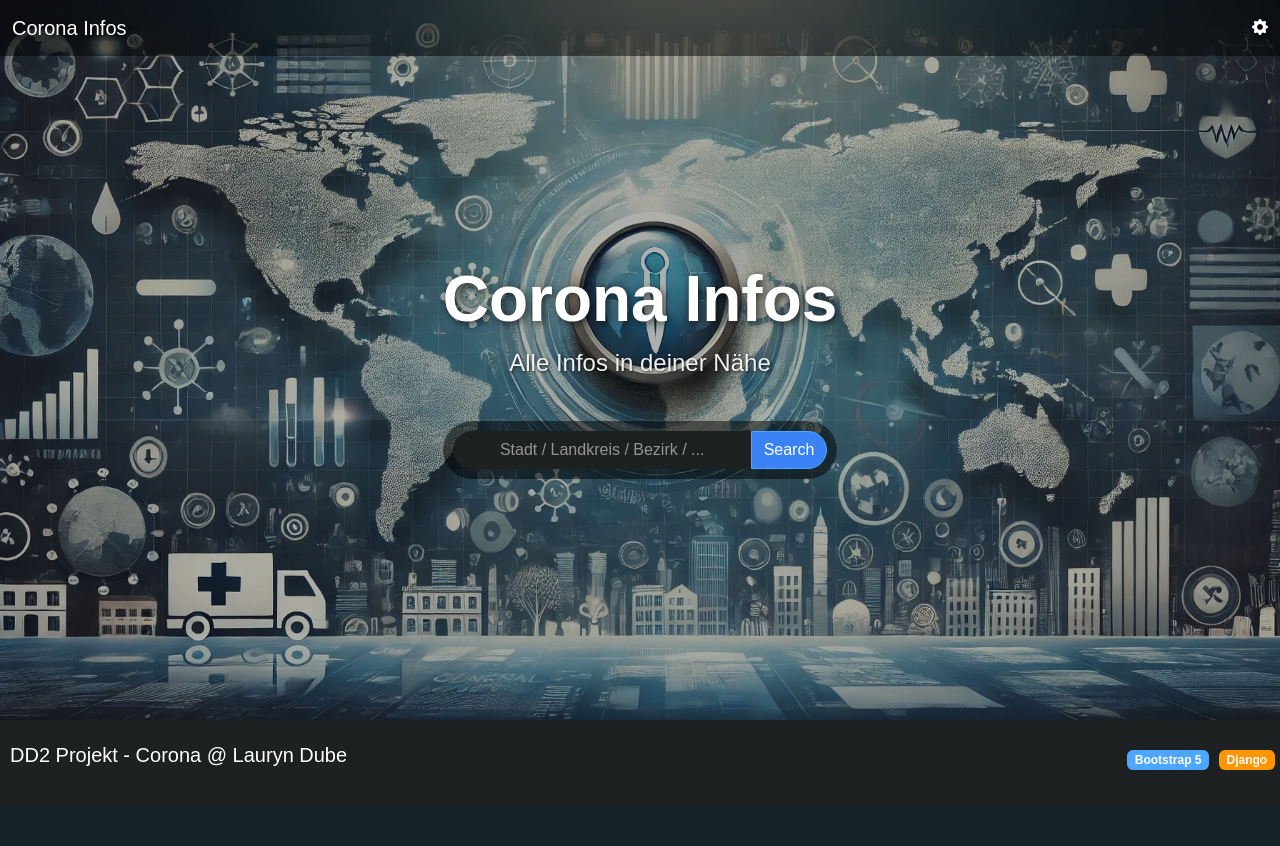
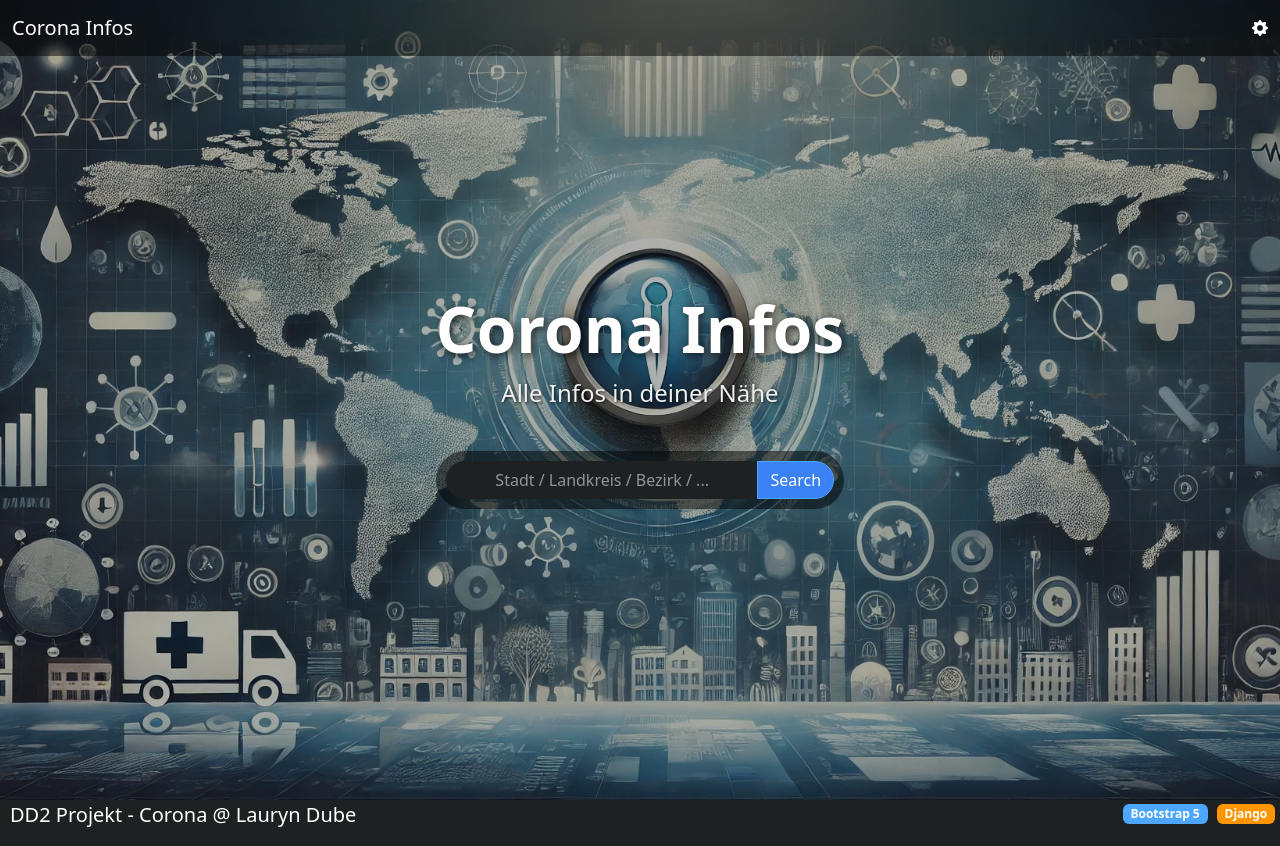
Before and after one commit to LauLauGaamer/Corona-API, a Django app: page /corona/ in a window 1280 px wide. Before the commit the page ends 770 px from the top, so only its background shows below. Run offline with Django 5.2, Linux system fonts and the light colour scheme.

Commit message:
update new pages

```diff
--- /dev/null
+++ b/app/corona/static/css/base.css
@@ -0,0 +1,51 @@
+body {
+    background-color: #1e2122;
+    color: #f0f0f0;
+    font-family: Arial, sans-serif;
+    overflow-x: hidden;
+    margin: 0;
+    display: flex;
+    flex-direction: column;
+    min-height: 100vh;
+    box-sizing: border-box;
+}
+
+html, body {
+    height: 100%;
+    margin: 0;
+    padding: 0;
+}
+
+.hero {
+    background-image: url('../images/background.webp');
+    background-size: cover;
+    background-position: center;
+    min-height: 100vh;  /* Hero nimmt mindestens die Höhe des Viewports ein */
+    display: flex;
+    flex-direction: column;
+    align-items: center;
+    justify-content: center;
+    position: relative;
+    z-index: 1;
+}
+
+.hero::before {
+    content: '';
+    position: absolute;
+    top: 0;
+    left: 0;
+    right: 0;
+    bottom: 0;
+    background: rgba(0, 0, 0, 0.3);
+    z-index: -1;
+}
+
+.hero p.lead {
+    font-size: 1.5rem;
+    color: #f0f0f0;
+    text-shadow: 1px 1px 3px rgba(0, 0, 0, 0.7);
+}
+
+.content {
+    background-color: #1e2122;
+}
--- a/app/corona/static/css/footer.css
+++ b/app/corona/static/css/footer.css
@@ -1,11 +1,9 @@
 .info-section {
-    padding: 20px 0;
     background-color: #1e2122;
     color: #FFFFFF;
 }
 
 .info-section .badge {
-    margin-top: 10px;
     margin-right: 5px;
 }
 
@@ -27,11 +25,16 @@
     background-color: #60a5fa;
 }
 
+.footer {
+    background-color: #1e2122;
+    color: white;
+    padding: 10px 0;
+    text-align: center;
+    width: 100%;
+}
 
 footer.info-section {
     filter: none !important;
     backdrop-filter: none !important;
     text-shadow: none !important;
-    padding: 20px 0;
-    z-index: 2;
 }
--- a/app/corona/static/css/home.css
+++ b/app/corona/static/css/home.css
@@ -1,59 +1,8 @@
-body {
-    background-color: #1e2122;
-    color: #f0f0f0;
-    font-family: Arial, sans-serif;
-    overflow-x: hidden;
-    display: flex;
-    flex-direction: column;
-}
-
-html, body {
-    height: 100%;
-    margin: 0;
-}
-
-.content {
-    background-color: #1e2122;
-}
-
-.hero {
-    background-image: url('../images/background.webp');
-    background-size: cover;
-    background-position: center;
-    height: 90vh;
-    display: flex;
-    flex-direction: column;
-    align-items: center;
-    justify-content: center;
-    color: black;
-    text-shadow: 2px 2px 4px rgba(0, 0, 0, 0.8);
-    position: relative;
-    z-index: 1;
-    padding-top: 20px;
-}
-
-.hero::before {
-    content: '';
-    position: absolute;
-    top: 0;
-    left: 0;
-    right: 0;
-    bottom: 0;
-    background: rgba(0, 0, 0, 0.3);
-    z-index: -1;
-}
-
 h1.display-4 {
     font-size: 4rem;
     color: #ffffff;
     text-shadow: 2px 2px 8px rgba(0, 0, 0, 0.7);
     font-weight: bold;
-}
-
-.hero p.lead {
-    font-size: 1.5rem;
-    color: #f0f0f0;
-    text-shadow: 1px 1px 3px rgba(0, 0, 0, 0.7);
 }
 
 .search-bar {
--- /dev/null
+++ b/app/corona/static/js/search_button.js
@@ -0,0 +1,11 @@
+document.getElementById('search-button').addEventListener('click', function() {
+    const query = document.getElementById('search-input').value.trim();
+
+    if (query) {
+        const encodedQuery = encodeURIComponent(query);
+        const newUrl = `search/?q=${encodedQuery}`;
+        window.location.href = newUrl;
+    } else {
+        alert('Bitte geben Sie einen Suchbegriff ein.');
+    }
+});
--- a/app/corona/templates/pages/base.html
+++ b/app/corona/templates/pages/base.html
@@ -10,6 +10,7 @@
 
     {% load static %}
 
+    <link href="{% static 'css/base.css' %}" rel="stylesheet">
     <link href="https://cdn.jsdelivr.net/npm/bootstrap@5.3.3/dist/css/bootstrap.min.css" rel="stylesheet" integrity="sha384-QWTKZyjpPEjISv5WaRU9OFeRpok6YctnYmDr5pNlyT2bRjXh0JMhjY6hW+ALEwIH" crossorigin="anonymous">
     <link rel="stylesheet" href="https://cdn.jsdelivr.net/npm/bootstrap-icons@1.11.3/font/bootstrap-icons.min.css">
   </head>
@@ -18,6 +19,9 @@
       <div class="hero">
         {% block content %}
         {% endblock %}
+
+
+
       </div>
     </div>
     <script src="https://cdn.jsdelivr.net/npm/bootstrap@5.3.3/dist/js/bootstrap.bundle.min.js" integrity="sha384-YvpcrYf0tY3lHB60NNkmXc5s9fDVZLESaAA55NDzOxhy9GkcIdslK1eN7N6jIeHz" crossorigin="anonymous"></script>
@@ -25,7 +29,7 @@
     {% endblock %}
 
     {% block footer %}
-      {% include "includes/footer.html" %}
-    {% endblock %}
+          {% include "includes/footer.html" %}
+        {% endblock %}
   </body>
 </html>
--- a/app/corona/templates/pages/home.html
+++ b/app/corona/templates/pages/home.html
@@ -26,7 +26,7 @@
     <div class="d-flex justify-content-center position-relative">
         <div class="input-group mt-4" style="max-width: 600px; width: 100%;">
             <input type="text" id="search-input" class="form-control" placeholder="Stadt / Landkreis / Bezirk / ..." style="text-align: center;">
-            <button class="btn btn-primary" type="button">Search</button>
+            <button class="btn btn-primary" id="search-button" type="button">Search</button>
         </div>
 
         <div id="search-results" class="dropdown-menu search-result" style="width: 100%; max-width: 600px; display: none; position: absolute; top: 100%; z-index: 1000; background-color: #1e2122; color: white;">
@@ -39,4 +39,5 @@
 
 {% block javascripts %}
 <script src="{% static 'js/live_search.js' %}"></script>
+<script src="{% static 'js/search_button.js' %}"></script>
 {% endblock javascripts %}
```
